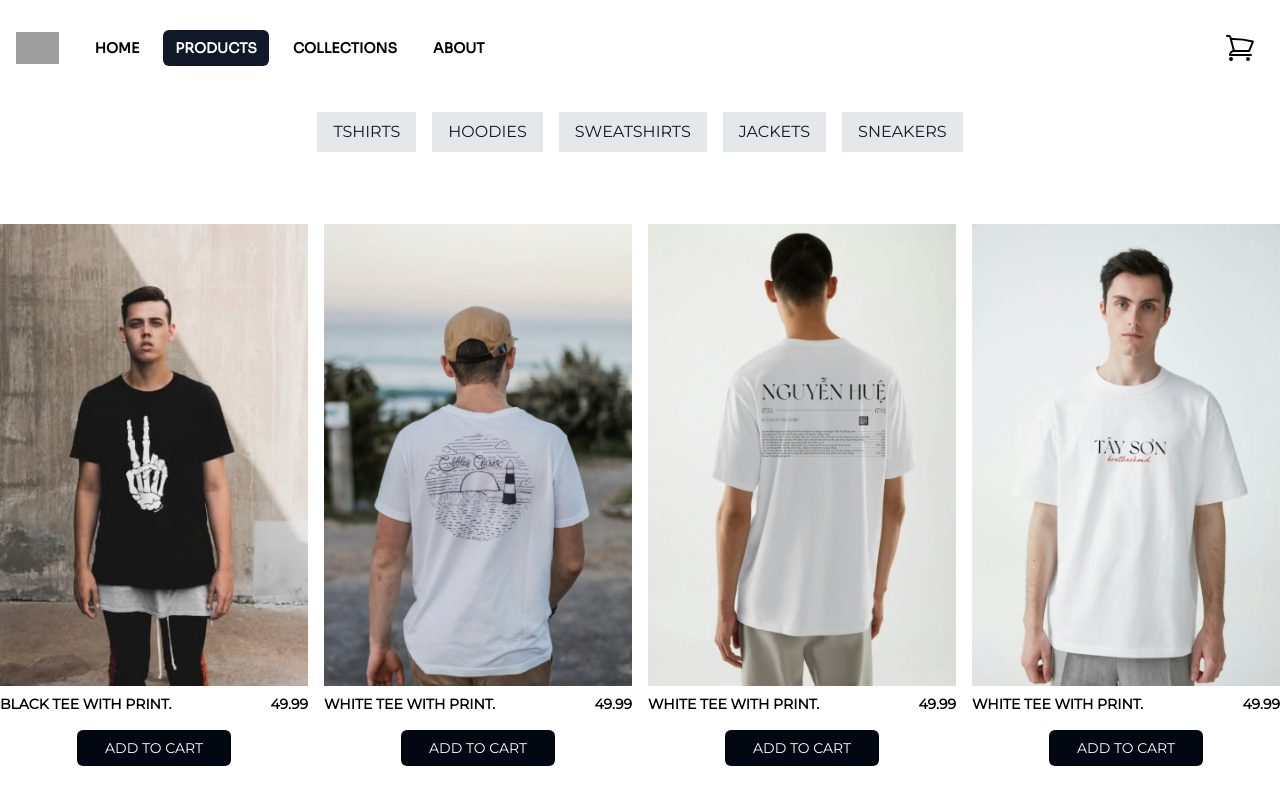
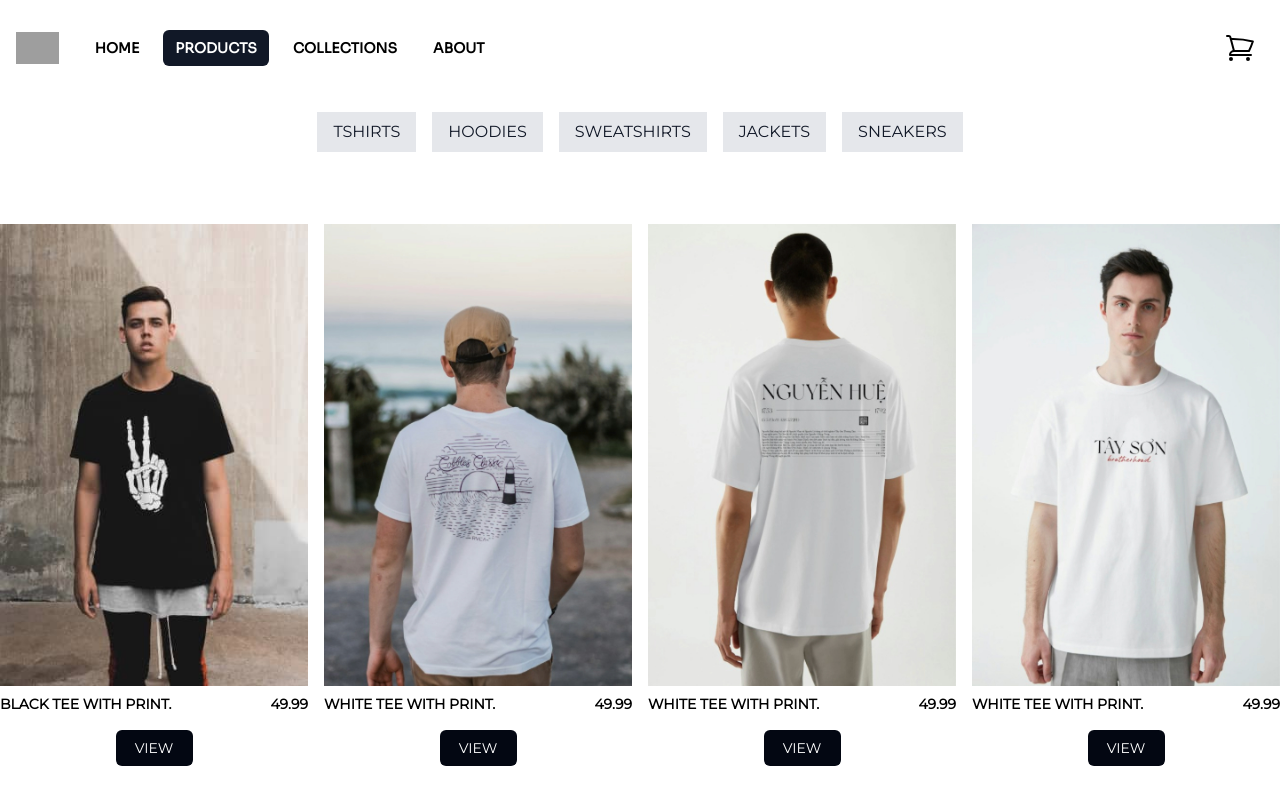
Before and after one commit to h4m24-a/ecommerce-shopping-cart, a React (Vite) app: page /pages/productpage in a window 1280 px wide. Shown: the top 800 px of the page. Built offline with nearby package versions, Linux system fonts and the light colour scheme; grey boxes are pictures that could not be loaded.

Commit message:
styled products page

```diff
--- a/src/components/ui/ProductCard.jsx
+++ b/src/components/ui/ProductCard.jsx
@@ -1,7 +1,7 @@
 import PropTypes from "prop-types";
 import Button from "./Button";
 
-const Card = ({ textStyle, imageStyle, imageSrc, name, description, price, addtoCart }) => {
+const Card = ({textStyle, imageStyle, imageSrc, name, description, price, moreInfo}) => {
   return (
     <div className="flex flex-col md:flex-row">
       <div className="flex flex-col bg-white">
@@ -12,19 +12,19 @@ const Card = ({ textStyle, imageStyle, imageSrc, name, description, price, addto
 
         {/* Text content */}
         <div className={textStyle}>
-
           {/* Description */}
-          <p className="font-montserrat text-sm uppercase font-bold">{description}</p>
+          <p className="font-montserrat text-sm uppercase font-bold">
+            {description}
+          </p>
 
           {/* Price */}
           <p className="font-montserrat text-sm uppercase font-bold">{price}</p>
 
-          {/* Add to cart button */}
         </div>
           <Button
-          text="Add to Cart"
-          btnClass="bg-gray-950 font-montserrat uppercase m-2 mb-6 text-sm text-white rounded-md px-4 py-2 w-2/4 mx-auto transition duration-300 ease-in-out focus:outline-none hover:bg-blue-700"
-          onClick={addtoCart}>
+          text="View"
+          btnClass="bg-gray-950 font-montserrat uppercase m-2 mb-6 text-sm text-white rounded-md px-4 py-2 w-1/4 mx-auto transition duration-300 ease-in-out focus:outline-none hover:bg-gray-950 hover:text-red-500"
+          onClick={moreInfo}>
           </Button>
       </div>
     </div>
@@ -38,7 +38,21 @@ Card.propTypes = {
   price: PropTypes.string,
   textStyle: PropTypes.node,
   imageStyle: PropTypes.node,
-  addtoCart: PropTypes.func
+  moreInfo: PropTypes.func,
 };
 
 export default Card;
+
+// {addtoCart}
+
+{
+  /* <Button
+text="Add to Cart"
+btnClass="bg-gray-950 font-montserrat uppercase m-2 mb-6 text-sm text-white rounded-md px-4 py-2 w-2/4 mx-auto transition duration-300 ease-in-out focus:outline-none hover:bg-blue-700"
+onClick={addtoCart}>
+</Button> */
+}
+
+// const handleAddToCart = (productId => {
+//     console.log(`added to cart: ${productId}`);
+//   })
--- a/src/pages/ProductPage.jsx
+++ b/src/pages/ProductPage.jsx
@@ -3,14 +3,12 @@ import NavBar from "../components/NavBar";
 import ProductCard from "../components/ui/ProductCard";
 import { Tab } from "@headlessui/react";
 import productData from "../productData";
+import { useNavigate } from "react-router-dom";
 
-
-const handleAddToCart = (productId => {
-  console.log(`added to cart: ${productId}`);
-})
 
 
 const ProductPage = () => {
+  const navigate = useNavigate();
   return (
     <div>
       <NavBar />
@@ -38,9 +36,8 @@ const ProductPage = () => {
                       description={product.description}
                       textStyle="text-center mt-2 mb-2 flex flex-row  item-center justify-between text-black"
                       imageSrc ={product.imageSrc}
-                      imageStyle="hover:bg-red-500"
                       price={product.price}
-                      addtoCart={() => handleAddToCart(product.id)}
+                      moreInfo={() =>  navigate("/product.id")}
                     />
                   ))}
                 </div>
```
Also changed, not shown: src/pages/Product.jsx (renamed from src/pages/Products.jsx).
